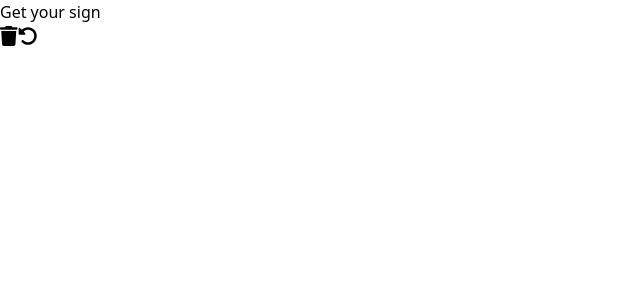
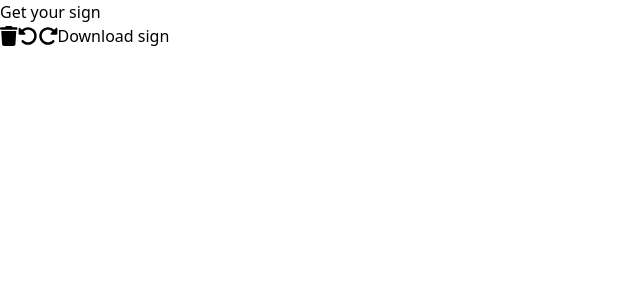
Before and after one commit to raj-adi00/sign-pic, a React (Vite) app: page / in a window 1280 px wide. Shown: the top 300 px of the page, without its empty margins (0-640 px from the left). Built offline with nearby package versions, Linux system fonts and the light colour scheme.

Commit message:
signature part completed

```diff
--- a/src/Touch.jsx
+++ b/src/Touch.jsx
@@ -1,14 +1,14 @@
 import React, { useContext, useEffect, useRef, useState } from 'react'
-// import { FontAwesomeIcon } from '@fortawesome/react-fontawesome'
-// import { faHouse } from '@awesome.me/kit-KIT_CODE/icons/classic/solid'
 import { FontAwesomeIcon } from '@fortawesome/react-fontawesome'
-import { faTrash, faRotateLeft } from '@fortawesome/free-solid-svg-icons'
+import { faTrash, faRotateLeft ,faRotateRight } from '@fortawesome/free-solid-svg-icons'
 
 let startpositionx = [], startpositiony = [], endpositionx = [], endpositiony = [];
-const singlestroke = [];
+let singlestroke = [];
+let remvedstroke=[];
 function Touch() {
     const canva = useRef(null);
     const contextref = useRef(null);
+    const download=useRef(null);
     const [isDrawing, setIsDrawing] = useState(false);
     useEffect(() => {
         const canvas = canva.current;
@@ -22,8 +22,12 @@ function Touch() {
         context.strokeStyle = "black";
         context.lineWidth = 5;
         contextref.current = context;
+        // context.globalCompositeOperation='destination-over';
+        // context.fillStyle='White';
+        // context.fillRect(0,0,canvas.width,canvas.height);
     }, [])
     function startsign({ nativeEvent }) {
+        remvedstroke=[];
         const { offsetX, offsetY } = nativeEvent
         contextref.current.beginPath();
         contextref.current.moveTo(offsetX, offsetY);
@@ -54,8 +58,6 @@ function Touch() {
             endx: endpositionx,
             endy: endpositiony
         })
-        // if(singlestroke[singlestroke.length-1]==singlestroke[singlestroke.length-2])
-        //     singlestroke.pop()
         startpositionx = [];
         startpositiony = [];
         endpositionx = [];
@@ -63,13 +65,17 @@ function Touch() {
         console.log(singlestroke)
     }
     function clear() {
+        singlestroke=[];
+        remvedstroke=[];
         contextref.current.clearRect(0, 0, canva.current.width, canva.current.height)
     }
     function undo() {
+        if(singlestroke.length==0)
+            return;
+        remvedstroke.push(singlestroke[singlestroke.length-1]);
         singlestroke.pop();
-        clear();
+        contextref.current.clearRect(0, 0, canva.current.width, canva.current.height)
         console.log(singlestroke)
-        // console.log(startpositionx);
        let v=singlestroke.length-1;
             while(singlestroke[v].startx.length==1)
                 {
@@ -91,15 +97,52 @@ function Touch() {
             contextref.current.closePath();
         }
     }
+    function redo(){
+        if(remvedstroke.length==0)
+            return;
+        let arr=remvedstroke[remvedstroke.length-1];
+        singlestroke.push(arr);
+        let a=arr.startx;
+        let b=arr.starty;
+        let c=arr.endx;
+        let d=arr.endy;
+        contextref.current.beginPath();
+        contextref.current.moveTo(a[0],b[0]);
+        for(let i=1;i<c.length;i++)
+            {
+                contextref.current.lineTo(c[i],d[i]);
+                contextref.current.stroke();
+            }
+            contextref.current.closePath();
+        remvedstroke.pop();
+
+    }
+    function downloadsignaturewithbg()
+    {
+        const d=download.current;
+        contextref.current.globalCompositeOperation='destination-over';
+        contextref.current.fillStyle='White';
+        contextref.current.fillRect(0,0,canva.current.width,canva.current.height);
+        const url=canva.current.toDataURL("image/png");
+        // console.log(url);
+        // console.log(d);
+        d.href=url
+    }
 
     return (
         <div className='w-screen overflow-hidden'>
-            <div className='flex justify-center mt-2 mx-5 gap-2'>
+            <div className='flex justify-center mt-2 mx-5 gap-2 flex-wrap'>
                 <button className='rounded bg-gray-300 w-10 py-1' onClick={clear}>
                     <FontAwesomeIcon icon={faTrash} className='delete' size='lg' />
                 </button>
                 <button className='rounded bg-gray-300 w-10 py-1' onClick={undo}>
                     <FontAwesomeIcon icon={faRotateLeft} className='delete' size='lg' />
+                </button>
+                <button className='rounded bg-gray-300 w-10 py-1' onClick={redo}>
+                <FontAwesomeIcon icon={faRotateRight} className='delete' size='lg' />
+                </button>
+                <button className='rounded bg-gray-300  py-1'>
+                     <a href="#" ref={download} onClick={downloadsignaturewithbg} className='text-black p-1 border-2 border-black border-solid rounded-lg' download>Download sign</a>
                 </button>
             </div>
             <div className='border-2 border-solid border-black mx-4 my-2'>
```
